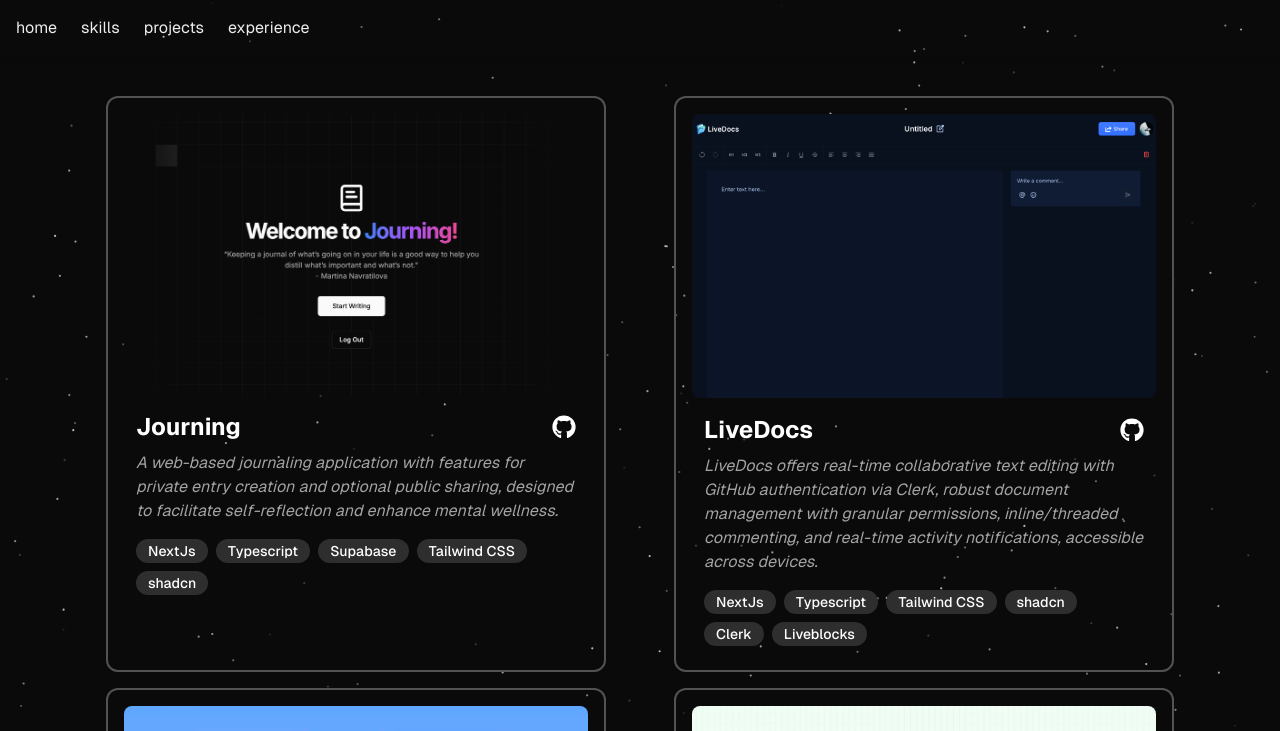
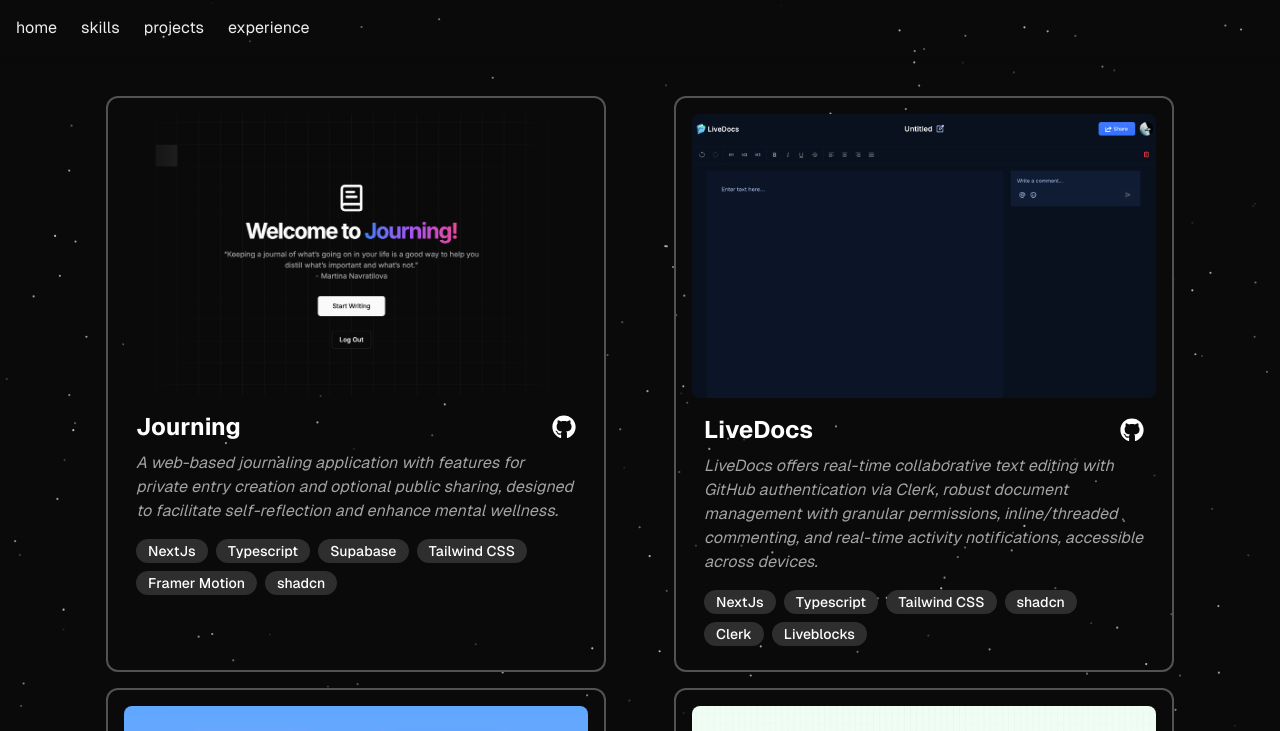
Before and after one commit to kunal8597/portfolio-new, a Next.js app: page /projects in a window 1280 px wide. Shown: the top 731 px of the page. Built offline with nearby package versions, Linux system fonts and the light colour scheme.

Commit message:
Update Projects.tsx

```diff
--- a/src/components/Projects.tsx
+++ b/src/components/Projects.tsx
@@ -18,7 +18,7 @@
     liveLink: "https://journing.vercel.app/",
     githubLink: "https://github.com/kunal8597/journing",
     tags: [
-     "NextJs", "Typescript","Supabase", "Tailwind CSS", "shadcn"
+     "NextJs", "Typescript","Supabase", "Tailwind CSS", "Framer Motion", "shadcn"
     ],
   },
   {
```
